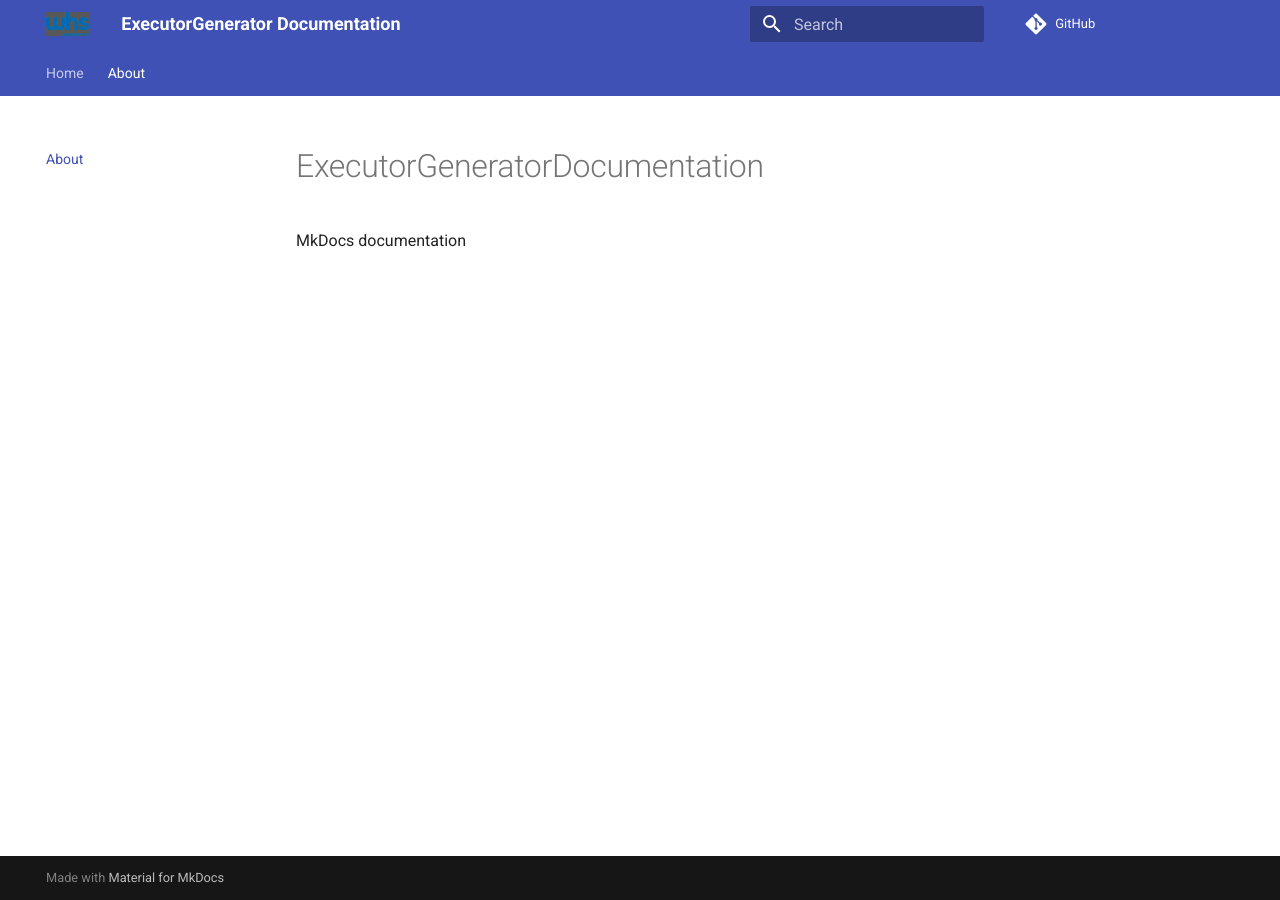
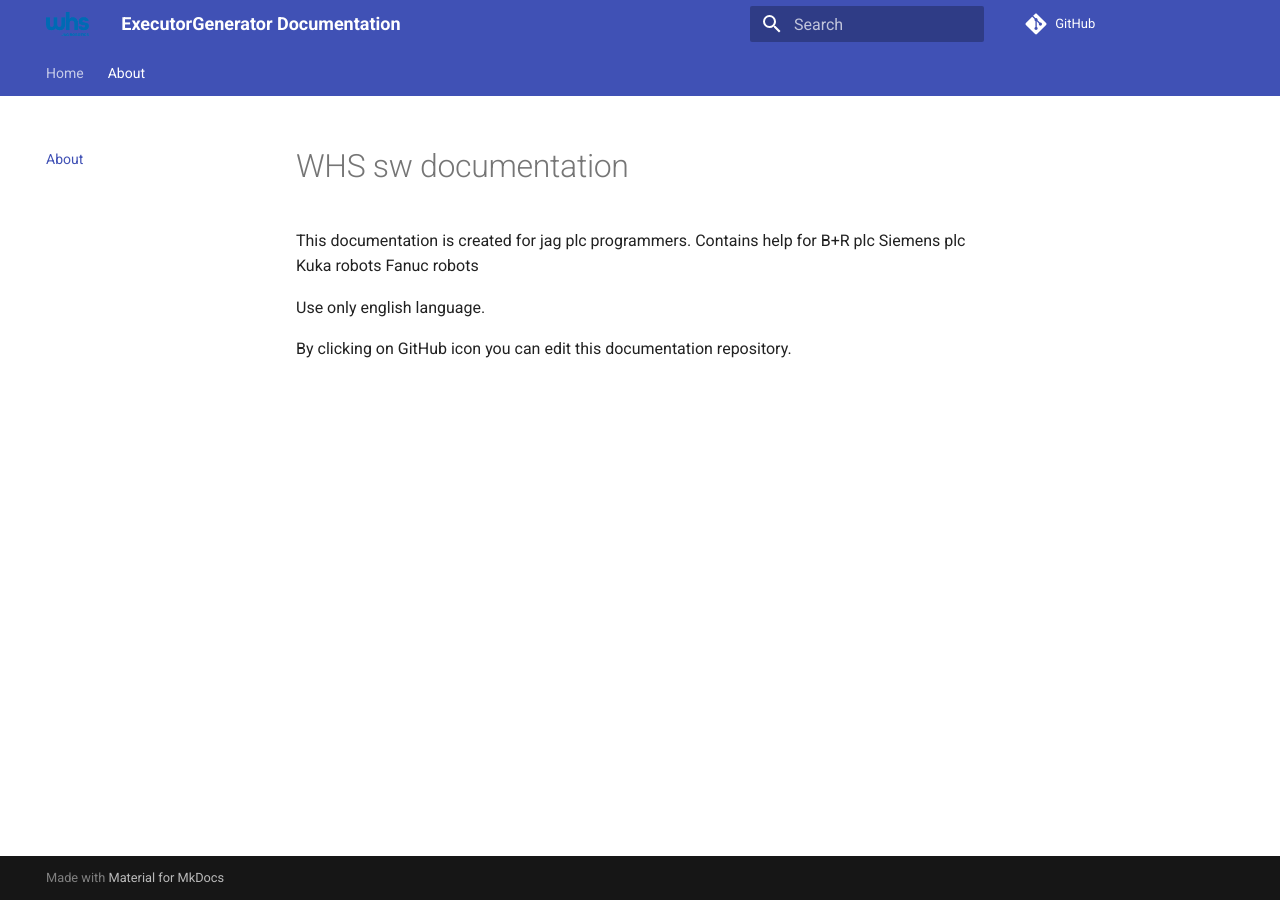
Before and after one commit to RT-whs/ExecutorGeneratorDocumentation, an MkDocs documentation site: the page built from docs/about.md, in a window 1280 px wide. Built offline with MkDocs 1.6.1 and Material for MkDocs 9.7.7, drawn with Linux system fonts in a browser that asks for light colours; comment, search, counter and statistics services are not loaded.

Commit message:
Basic file struct. Repaired logo

```diff
--- a/docs/about.md
+++ b/docs/about.md
@@ -1,2 +1,11 @@
-# ExecutorGeneratorDocumentation
-MkDocs documentation
+# WHS sw documentation
+This documentation is created for jag plc programmers.
+Contains help for
+B+R plc
+Siemens plc
+Kuka robots
+Fanuc robots
+
+Use only english language.
+
+By clicking on GitHub icon you can edit this documentation repository.
```
Also changed, not shown: docs/images/WHS_JAG_Robotics_2023_logo.png, docs/javascripts/custom.js (added).
